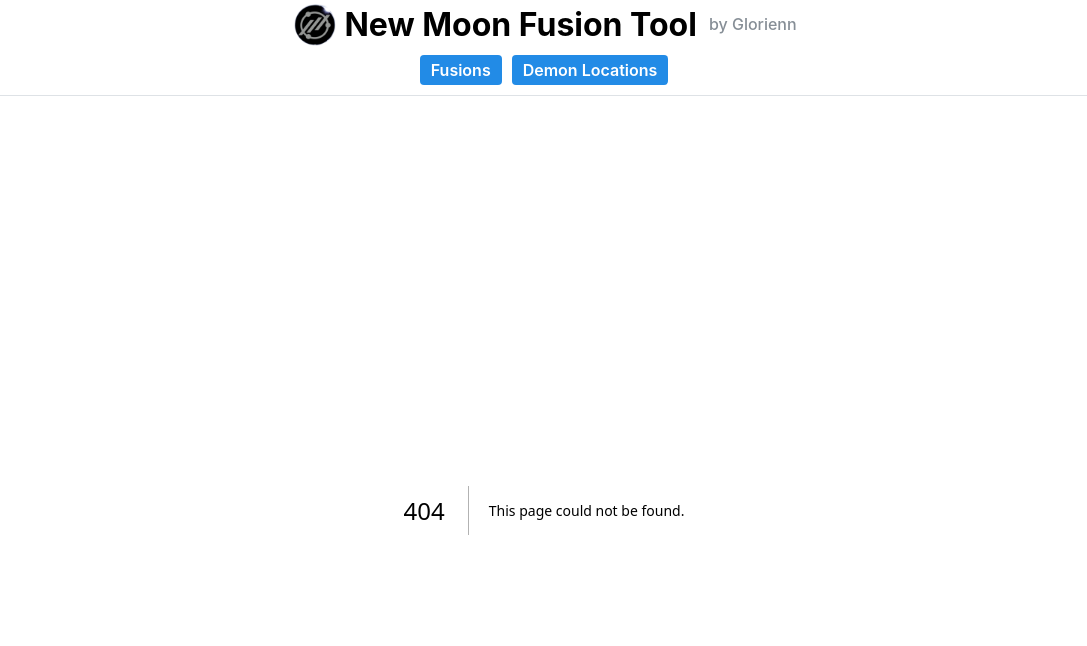
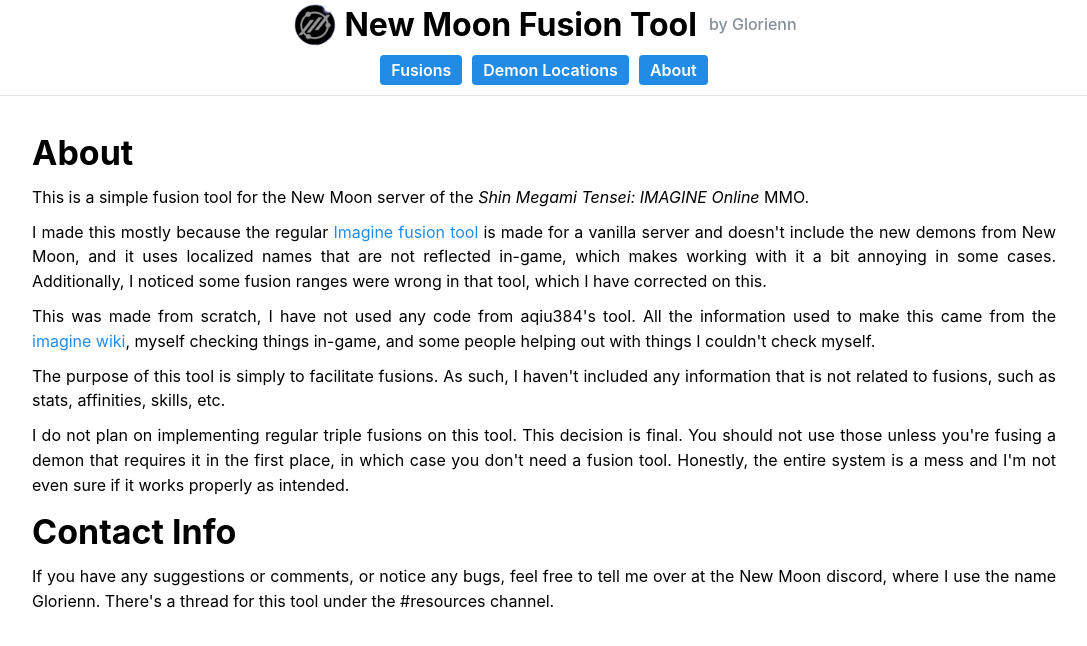
Before and after one commit to IuriTeixeira/NewMoon-Fusion-Tool, a Next.js app: page /about in a window 1280 px wide. Before the commit this address had no page. Shown: the top 646 px of the page, without its empty margins (96-1183 px from the left). Built offline with nearby package versions, Linux system fonts and the light colour scheme.

Commit message:
added about page

```diff
--- /dev/null
+++ b/src/app/Components/AboutComponent.tsx
@@ -0,0 +1,16 @@
+import { Anchor, Flex, Text, Title } from "@mantine/core";
+
+export default function AboutComponent() {
+    return (
+        <Flex direction={'column'} align={'flex-start'} justify={'flex-start'} m={'lg'} w={'80%'}>
+            <Title mb={'xs'}>About</Title>
+            <Text mb={'xs'} ta={'justify'}>This is a simple fusion tool for the New Moon server of the <Text span fs="italic">Shin Megami Tensei: IMAGINE Online</Text> MMO.</Text>
+            <Text mb={'xs'} ta={'justify'}>I made this mostly because the regular <Anchor href="https://aqiu384.github.io/megaten-fusion-tool/smtim/demons">Imagine fusion tool</Anchor> is made for a vanilla server and doesn't include the new demons from New Moon, and it uses localized names that are not reflected in-game, which makes working with it a bit annoying in some cases. Additionally, I noticed some fusion ranges were wrong in that tool, which I have corrected on this.</Text>
+            <Text mb={'xs'} ta={'justify'}>This was made from scratch, I have not used any code from aqiu384's tool. All the information used to make this came from the <Anchor href="https://wiki.megatenonline.ru/">imagine wiki</Anchor>, myself checking things in-game, and some people helping out with things I couldn't check myself.</Text>
+            <Text mb={'xs'} ta={'justify'}>The purpose of this tool is simply to facilitate fusions. As such, I haven't included any information that is not related to fusions, such as stats, affinities, skills, etc.</Text>
+            <Text mb={'sm'} ta={'justify'}>I do not plan on implementing regular triple fusions on this tool. This decision is final. You should not use those unless you're fusing a demon that requires it in the first place, in which case you don't need a fusion tool. Honestly, the entire system is a mess and I'm not even sure if it works properly as intended.</Text>
+            <Title mb={'xs'}>Contact Info</Title>
+            <Text mb={'xs'} ta={'justify'}>If you have any suggestions or comments, or notice any bugs, feel free to tell me over at the New Moon discord, where I use the name Glorienn. There's a thread for this tool under the #resources channel.</Text>
+        </Flex>
+    )
+}
--- a/src/app/Components/HeaderComponent.tsx
+++ b/src/app/Components/HeaderComponent.tsx
@@ -26,6 +26,11 @@
                                 Demon Locations
                             </Button>
                         </Link>
+                        <Link href={'/about'}>
+                            <Button size={'compact-md'}>
+                                About
+                            </Button>
+                        </Link>
                     </Group>
                 </Stack>
             </Container>
--- /dev/null
+++ b/src/app/about/page.tsx
@@ -0,0 +1,13 @@
+'use client'
+
+import React from "react";
+import AboutComponent from "../Components/AboutComponent";
+import { Flex } from "@mantine/core";
+
+export default function Contract() {
+    return (
+        <Flex direction={'column'} align={'center'}>
+            <AboutComponent />
+        </Flex >
+    )
+}
```
